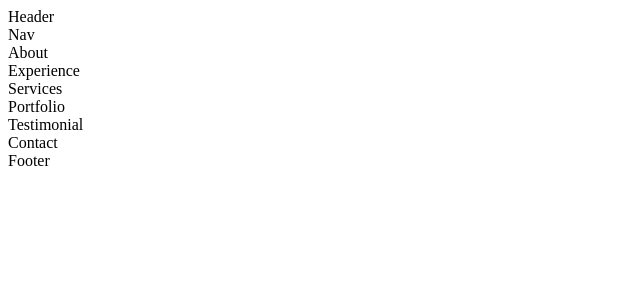
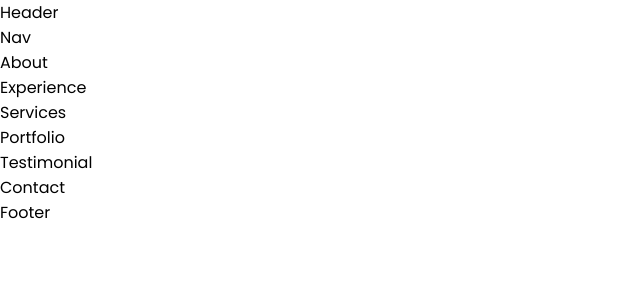
Before and after one commit to saubhagyaashish/PORTFOLIO, a React (Create React App) app: page / in a window 1280 px wide. Shown: the top 300 px of the page, without its empty margins (0-640 px from the left). Built offline with nearby package versions, Linux system fonts and the light colour scheme.

Commit message:
Included DefaultFont

```diff
--- a/src/index.css
+++ b/src/index.css
@@ -1,3 +1,4 @@
+@import url('https://fonts.googleapis.com/css2?family=Poppins:wght@300;400;500;600&display=swap');
 *{
     margin: 0;
     padding: 0;
@@ -6,8 +7,31 @@
     box-sizing: border-box;
     list-style: none;
     text-decoration: none;
+
 }
 
 :root{
     --color-bg:#1f1f38;
+    --color-bg-variant:#2c2c6c;
+    --color-primary:#4db5ff;
+    --color-primary-variant:rgba(77, 181, 255, 0.4);
+    --color-white:#ffff;
+    --color-light:rgba(255, 255, 255, 0.6);
+
+    --container-width-lg: 75%;
+    --container-width-md: 86%;
+    --container-width-sm: 90%;
+
 }
+
+html{
+    scroll-behavior: smooth;
+}
+
+::-webkit-scrollbar{
+    display: none;
+}
+
+body{
+    font-family: 'Poppins', sans-serif;
+}
--- a/src/index.js
+++ b/src/index.js
@@ -1,6 +1,7 @@
 import React from 'react';
 import ReactDOM from 'react-dom';
 import App from './App';
+import "./index.css";
 ReactDOM.render(
   <React.StrictMode>
     <App/>
```
